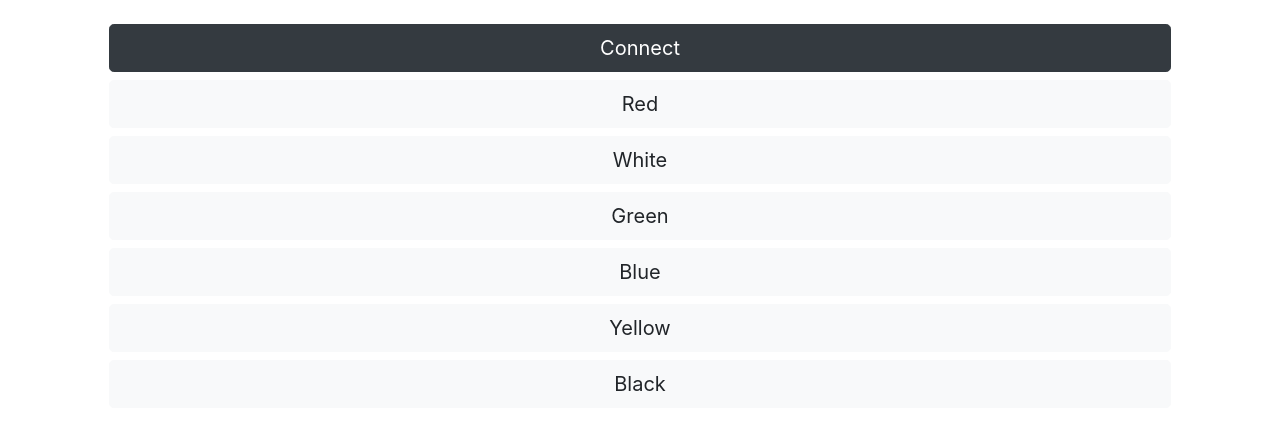
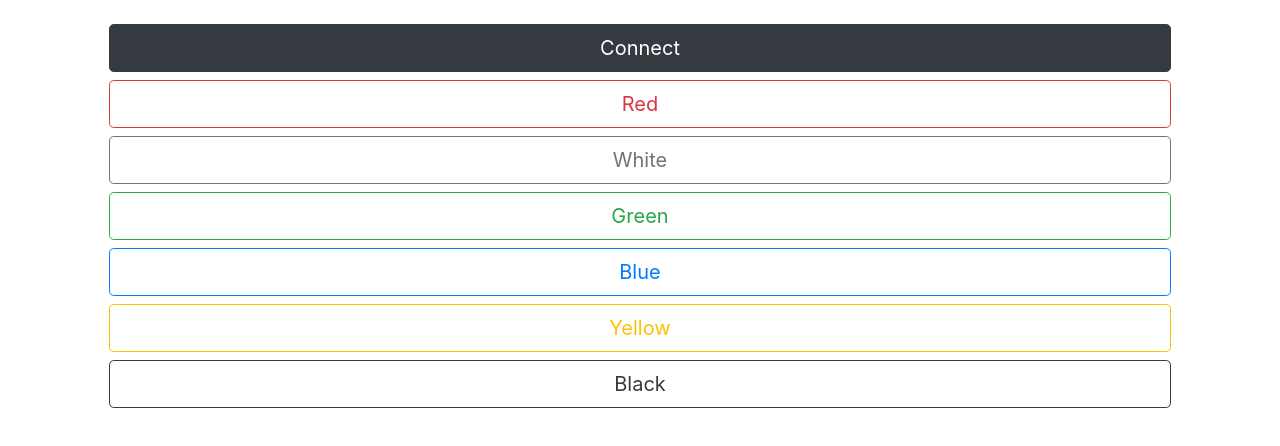
Before and after one commit to VAware-UTDesign/htmlNjsTestPage, a plain HTML site: page index.html in a window 1280 px wide. Drawn offline with nearby package versions, Linux system fonts and the light colour scheme.

Commit message:
updated readme

```diff
--- a/index.html
+++ b/index.html
@@ -26,22 +26,46 @@
         <button id="read" type="button" class="btn btn-dark btn-lg btn-block">
           Connect
         </button>
-        <button id="send1" type="button" class="btn btn-light btn-lg btn-block">
+        <button
+          id="send1"
+          type="button"
+          class="btn btn-outline-danger btn-lg btn-block"
+        >
           Red
         </button>
-        <button id="send2" type="button" class="btn btn-light btn-lg btn-block">
+        <button
+          id="send2"
+          type="button"
+          class="btn btn-outline-secondary btn-lg btn-block"
+        >
           White
         </button>
-        <button id="send3" type="button" class="btn btn-light btn-lg btn-block">
+        <button
+          id="send3"
+          type="button"
+          class="btn btn-outline-success btn-lg btn-block"
+        >
           Green
         </button>
-        <button id="send4" type="button" class="btn btn-light btn-lg btn-block">
+        <button
+          id="send4"
+          type="button"
+          class="btn btn-outline-primary btn-lg btn-block"
+        >
           Blue
         </button>
-        <button id="send5" type="button" class="btn btn-light btn-lg btn-block">
+        <button
+          id="send5"
+          type="button"
+          class="btn btn-outline-warning btn-lg btn-block"
+        >
           Yellow
         </button>
-        <button id="send6" type="button" class="btn btn-light btn-lg btn-block">
+        <button
+          id="send6"
+          type="button"
+          class="btn btn-outline-dark btn-lg btn-block"
+        >
           Black
         </button>
       </div>
```
Also changed, not shown: 1 other file.
